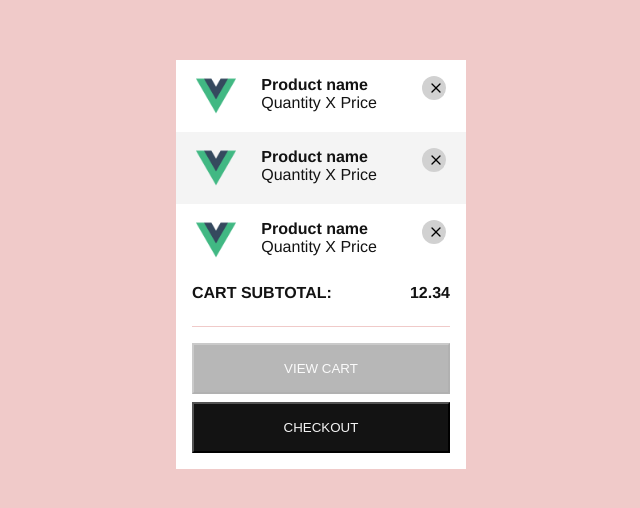
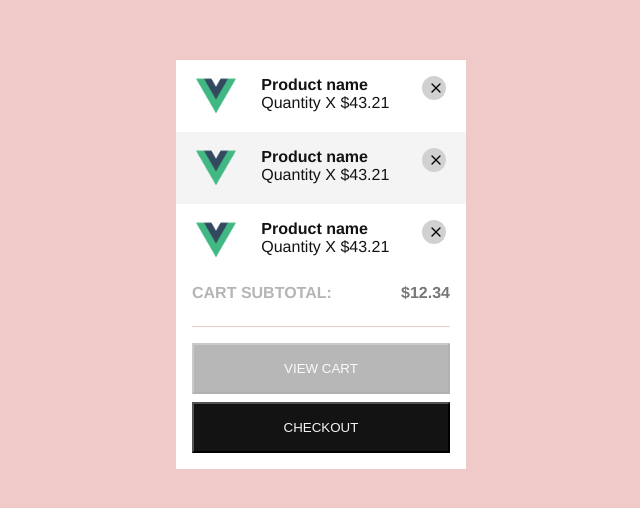
Before and after one commit to LucaVinciullo/shopping-cart-vue-test, a Vue app: page /#/ in a window 1280 px wide. Shown: the part 136-644 px from the top of the page, without its empty margins (319-959 px from the left). Built offline with nearby package versions, Linux system fonts and the light colour scheme.

Commit message:
[all] [feat] currency filter

```diff
--- a/src/components/shopping-cart/CartProduct.vue
+++ b/src/components/shopping-cart/CartProduct.vue
@@ -5,7 +5,7 @@
     </span>
     <span>
       <p class="text--bold">Product name</p>
-      <p class="text--light">Quantity X Price</p>
+      <p class="text--light">Quantity X {{ 43.21 | currency }}</p>
     </span>
     <span>
       <CloseButton @click-event="cancelProduct" />
--- a/src/main.js
+++ b/src/main.js
@@ -2,8 +2,10 @@ import Vue from "vue";
 import App from "./App.vue";
 import router from "./router";
 import store from "./store";
+import CurrencyFilter from "@/shared/filters/currency.filter";
 
 Vue.config.productionTip = false;
+Vue.filter("currency", CurrencyFilter);
 
 new Vue({
   router,
--- /dev/null
+++ b/src/shared/filters/currency.filter.js
@@ -0,0 +1,10 @@
+export default (value) => {
+  if (typeof value !== "number") {
+    return value;
+  }
+  var formatter = new Intl.NumberFormat("en-US", {
+    style: "currency",
+    currency: "USD",
+  });
+  return formatter.format(value);
+};
--- a/src/views/features/ShoppingCart.vue
+++ b/src/views/features/ShoppingCart.vue
@@ -10,9 +10,9 @@
     </CartProduct>
 
     <div class="cart-total">
-      <span class="text--bold">CART SUBTOTAL:</span>
+      <span class="text--bold text--lightgrey">CART SUBTOTAL:</span>
       <!-- TODO use filter | pipe for currency presentation -->
-      <span class="text--bold"> {{ cartTotal }}</span>
+      <span class="text--bold text--darkgrey"> {{ cartTotal | currency }}</span>
     </div>
 
     <div class="button-footer">
@@ -59,6 +59,15 @@
       margin-top: 8px;
     }
   }
+
+  .text {
+    &--darkgrey {
+      color: #777777;
+    }
+    &--lightgrey {
+      color: #b5b5b5;
+    }
+  }
 }
 
 @media screen and (max-width: 450px) {
```
